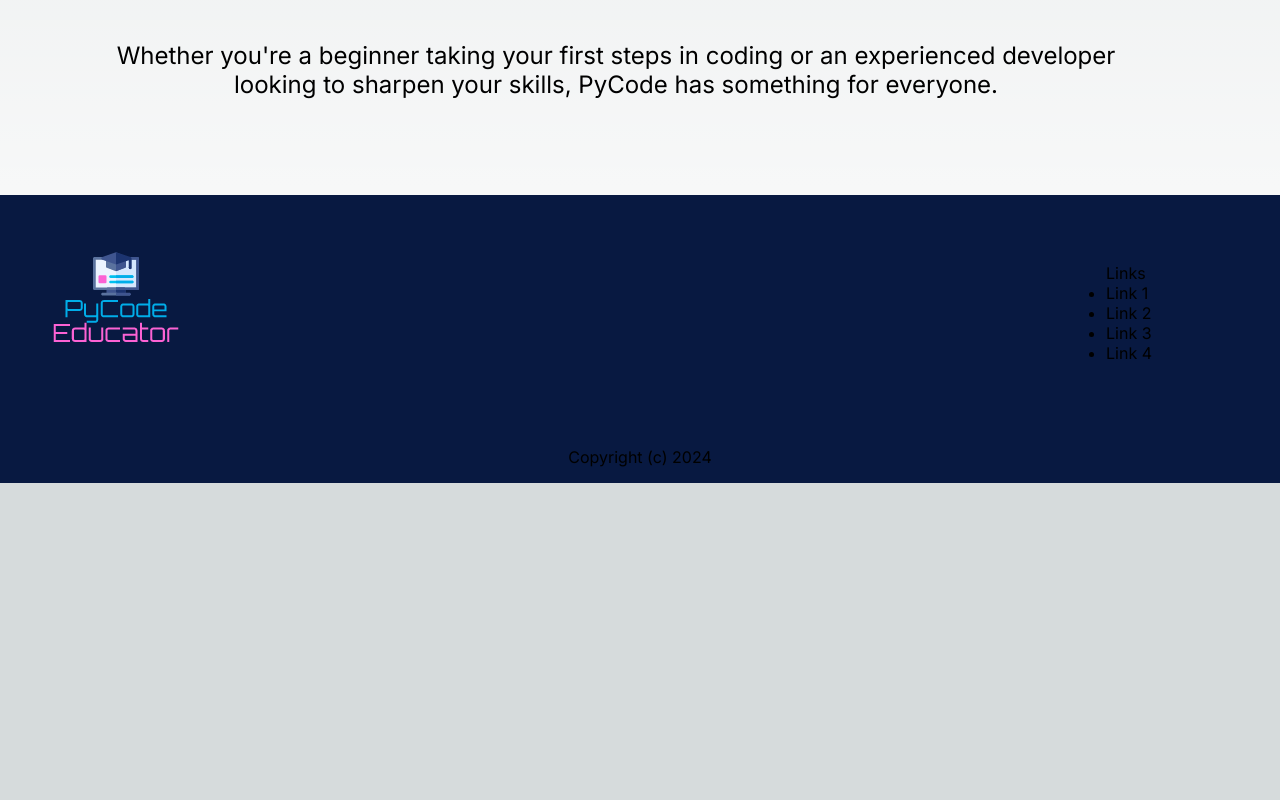
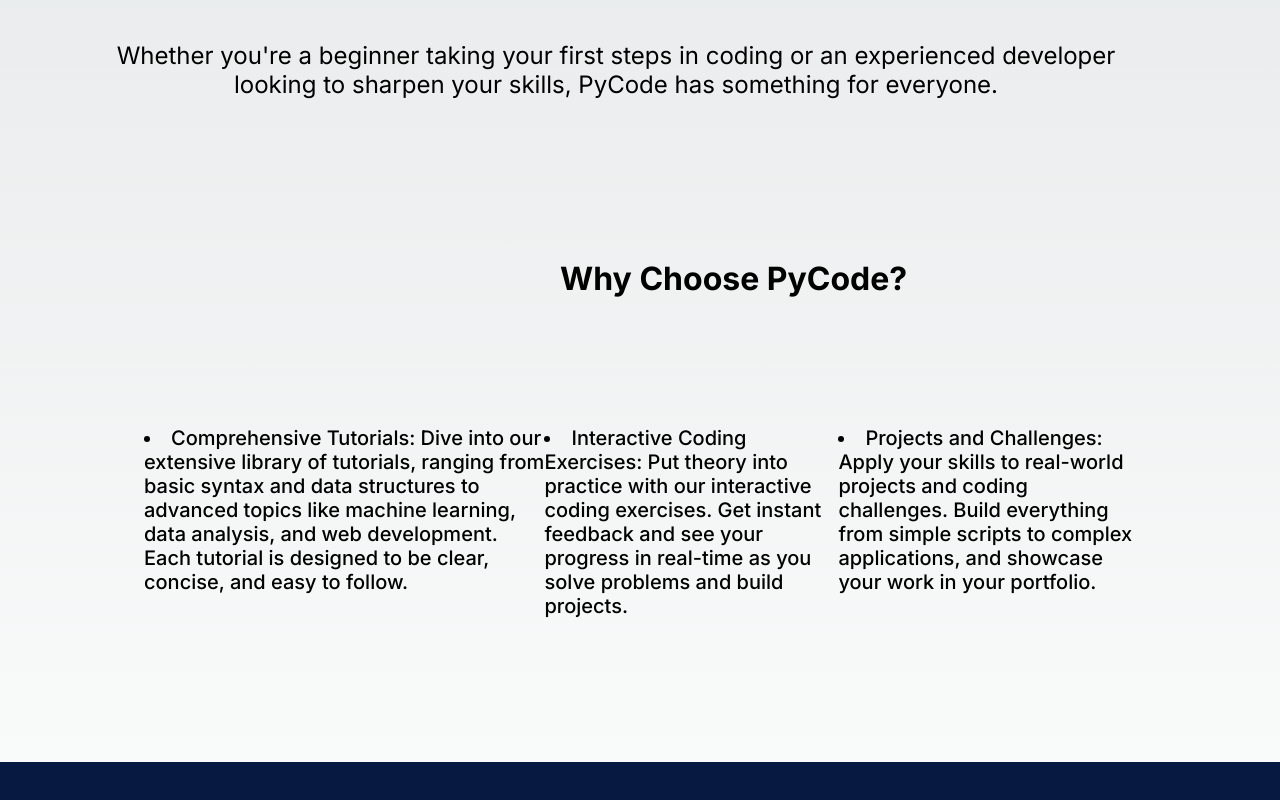
Before and after one commit to eglenn-dev/cse310-team-project, a Next.js app: page / in a window 1280 px wide. Shown: the part 1036-1836 px from the top of the page. Before the commit the page ends 1519 px from the top, so only its background shows below. Built offline with nearby package versions, Linux system fonts and the light colour scheme.

Commit message:
Little extra to Home page

```diff
--- a/app/page.module.css
+++ b/app/page.module.css
@@ -12,19 +12,40 @@
   margin-bottom: 1rem;
 }
 
-.synopsis_head {
+.synop_head {
   display: flex;
   font-family: 'Lato', sans-serif;
   margin-bottom: 3rem;
   font-size: 35px;
 }
 
-.synopsis_body {
+.synop_body {
   display: flex;
   margin-top: 4rem;
   text-align: center;
   font-size: 24px;
   margin-right: 3rem;
+}
+
+.synop_ex {
+  display: flex;
+  text-align: center;
+  margin-top: 10rem;
+  margin-bottom: 8rem;
+  margin-left: 29rem;
+}
+
+.synop_list {
+  display: flex;
+  margin: 3rem;
+  font-size: 20px;
+  font-weight: 500;
+}
+
+.synop_end {
+  display: flex;
+  text-align: center;
+  margin-left: 120rem;
 }
 
 /* Text animation content */
--- a/app/page.tsx
+++ b/app/page.tsx
@@ -47,9 +47,14 @@
                 />
             </div>
             <div>
-                <h1 className={styles.synopsis_head}>Your go-to platform for mastering one of the world's most versatile and in-demand programming languages.</h1>
-                <p className={styles.synopsis_body}>Whether you're a beginner taking your first steps in coding or an experienced developer looking to sharpen your skills, PyCode has something for everyone.</p>
-
+                <h1 className={styles.synop_head}>Your go-to platform for mastering one of the world's most versatile and in-demand programming languages.</h1>
+                <p className={styles.synop_body}>Whether you're a beginner taking your first steps in coding or an experienced developer looking to sharpen your skills, PyCode has something for everyone.</p>
+                <h1 className={styles.synop_ex}>Why Choose PyCode?</h1>
+                <div className={styles.synop_list}>
+                    <li>Comprehensive Tutorials: Dive into our extensive library of tutorials, ranging from basic syntax and data structures to advanced topics like machine learning, data analysis, and web development. Each tutorial is designed to be clear, concise, and easy to follow.</li>
+                    <li>Interactive Coding Exercises: Put theory into practice with our interactive coding exercises. Get instant feedback and see your progress in real-time as you solve problems and build projects.</li>
+                    <li>Projects and Challenges: Apply your skills to real-world projects and coding challenges. Build everything from simple scripts to complex applications, and showcase your work in your portfolio.</li>
+                </div>
             </div>
         </main>
     );
```
